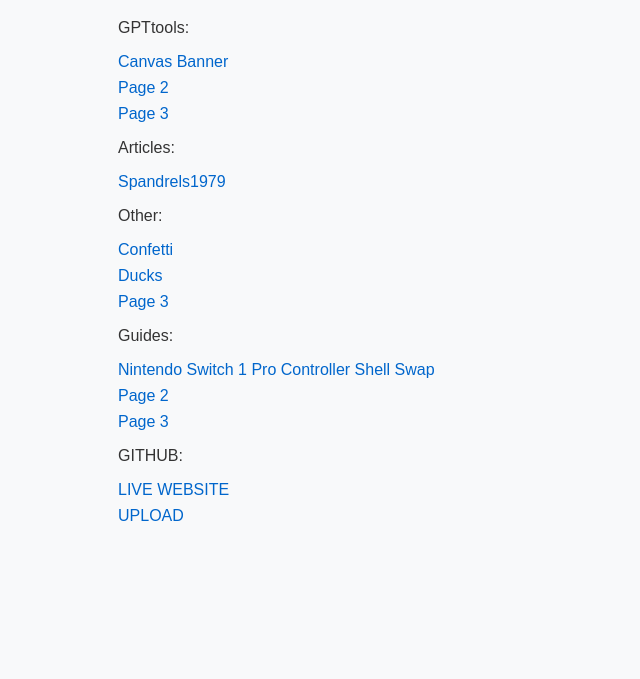
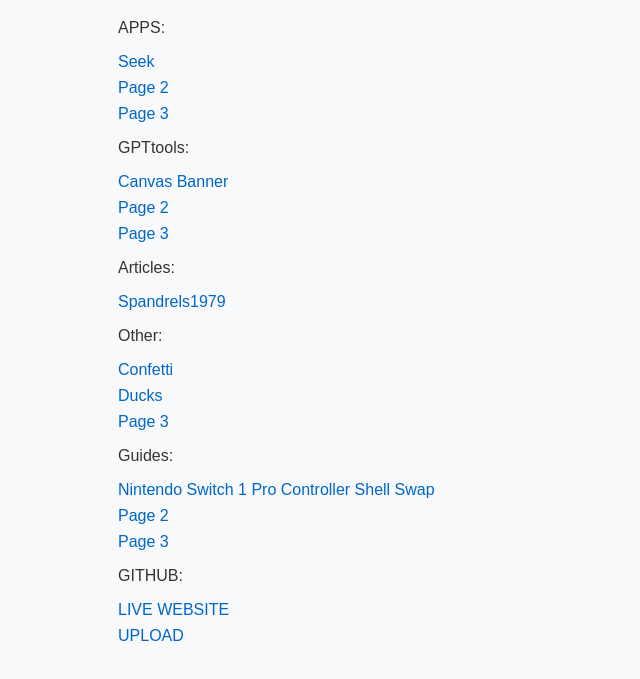
Before and after one commit to csaltzberg/GPT-Tools, a plain HTML site: page index.html in a window 1280 px wide. Shown: the part 109-788 px from the top of the page, without its empty margins (222-862 px from the left). Drawn offline with Linux system fonts and the light colour scheme.

Commit message:
Add files via upload

```diff
--- a/index.html
+++ b/index.html
@@ -34,6 +34,16 @@
 </head>
 <body>
   <h1>Carl Saltzberg</h1>
+
+
+
+    <p>APPS:</p>
+  <ul>
+    <li><a href="QR-seek-app-redirect.html">Seek</a></li>
+    <li><a href="page2.html">Page 2</a></li>
+    <li><a href="page3.html">Page 3</a></li>
+
+
   <p>GPTtools:</p>
   <ul>
     <li><a href="canvas_banner.html">Canvas Banner</a></li>
```
